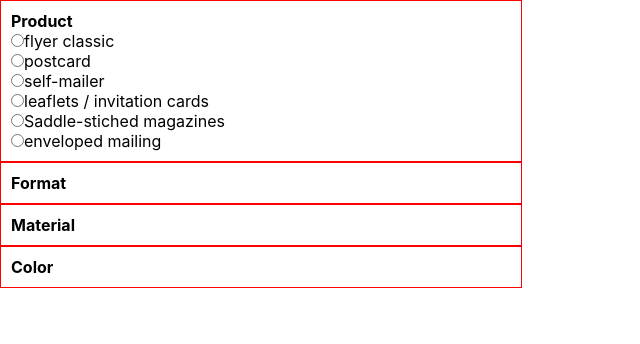
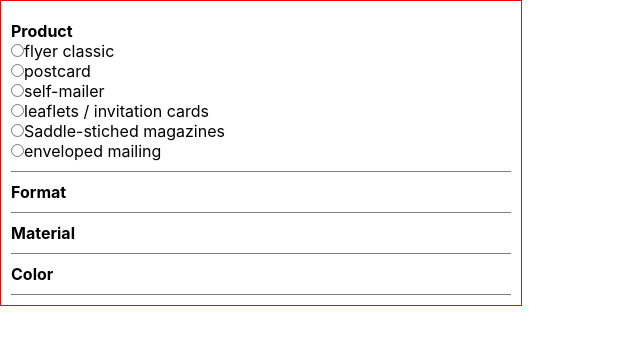
Before and after one commit to MilanMixa/flyer-alert-typescript, a React (Create React App) app: page / in a window 1280 px wide. Shown: the top 344 px of the page, without its empty margins (0-640 px from the left). Built offline with nearby package versions, Linux system fonts and the light colour scheme.

Commit message:
fixed issues with animation when closing the option component

```diff
--- a/src/App.css
+++ b/src/App.css
@@ -1,5 +1,8 @@
 .App {
   text-align: center;
+  width: 500px;
+  padding: 10px;
+  border: 1px solid red;
 }
 
 .App-logo {
--- a/src/components/Options/Options.css
+++ b/src/components/Options/Options.css
@@ -4,10 +4,8 @@
 }
 
 .option {
-  text-align: center;
-  width: 500px;
-  padding: 10px;
-  border: 1px solid red;
+  border-bottom: 1px solid gray;
+  padding: 10px 0px;
 }
 
 .title__picked {
--- a/src/components/Options/index.tsx
+++ b/src/components/Options/index.tsx
@@ -14,12 +14,16 @@ export type Props = {
 };
 
 const open = {
+  // opacity: 1,
   height: "auto",
 };
 
 const closed = {
-  height: 20,
+  // opacity: 0,
+  height: 0,
 };
+
+//
 
 const Options = ({ optionsArray, title, id }: Props) => {
   const { count, setCount } = useContext(OptionsContext);
@@ -33,7 +37,7 @@ const Options = ({ optionsArray, title, id }: Props) => {
   };
 
   const handleClick = () => {
-    setSelected("");
+    // setSelected("");
 
     if (count > id) {
       setCount(id);
@@ -41,24 +45,40 @@ const Options = ({ optionsArray, title, id }: Props) => {
   };
 
   return (
-    <AnimatePresence>
-      <motion.div
+    <AnimatePresence initial={false}>
+      <div
         className="option"
         onClick={handleClick}
-        //  transition={{ ease: "easeOut", duration: 2 }}
-        animate={count === id ? open : closed}
-        initial={{ height: 20 }}
-        exit={{ height: 20 }}
-        transition={{ duration: 0.2 }}
+        // animate={count === id ? open : closed}
+        // initial={closed}
+        // exit={closed}
+        // transition={{ duration: 0.8, ease: [0.04, 0.62, 0.23, 0.98] }}
       >
         <div className="title__picked">
           <h2 className="option__title">{title}</h2> <p>{selected}</p>
         </div>
-
-        {count === id &&
-          optionsArray.map((option, index) => {
+        <motion.div
+          animate={count === id ? open : closed}
+          initial={closed}
+          exit={closed}
+          transition={{ duration: 0.8, ease: [0.04, 0.62, 0.23, 0.98] }}
+          style={{ overflow: "hidden" }}
+        >
+          {optionsArray.map((option, index) => {
             return (
-              <div key={index} className="option__choices">
+              <div
+                key={index}
+                className="option__choices"
+                // initial={{ opacity: 0, scale: 0.5 }}
+                // animate={{ opacity: 1, scale: 1 }}
+                // transition={{
+                //   duration: 0.8,
+                //   delay: 0.5,
+                //   ease: [0, 0.71, 0.2, 1.01],
+                // }}
+                // animate={count === id ? { scale: 1 } : { scale: 0.8 }}
+                // transition={{ duration: 0.8 }}
+              >
                 <input
                   type="radio"
                   name="options"
@@ -70,7 +90,8 @@ const Options = ({ optionsArray, title, id }: Props) => {
               </div>
             );
           })}
-      </motion.div>
+        </motion.div>
+      </div>
     </AnimatePresence>
   );
 };
```
